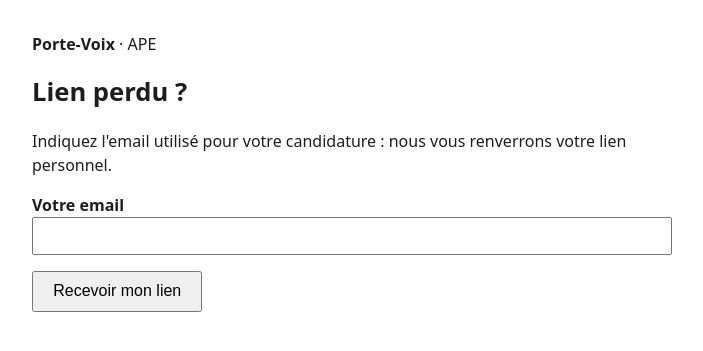
After one commit to ape-frisonroche/portevoix, a Django app: page /lien-perdu/ in a window 1280 px wide. The commit adds this page. Shown: the top 351 px of the page, without its empty margins (288-991 px from the left). Run offline with Django 5.2, Linux system fonts and the light colour scheme; parts of the project's set-up code (start-up, migrations or seed data) failed here and were passed over.

Commit message:
Add lost link page to resend a parent's personal link

```diff
--- a/representants/templates/representants/candidature.html
+++ b/representants/templates/representants/candidature.html
@@ -4,6 +4,7 @@
 <p>Candidatez pour la classe de votre enfant. Avant la rentrée, indiquez seulement son niveau :
 vous recevrez un lien pour préciser la classe à la rentrée.
 Plusieurs enfants ? Ajoutez les autres depuis votre espace personnel (lien reçu par email).</p>
+<p>Déjà candidat ? <a href="{% url 'lien_perdu' %}">Retrouver mon lien personnel</a></p>
 <form method="post">
   {% csrf_token %}
   {{ form.as_p }}
--- a/representants/templates/representants/lien_invalide.html
+++ b/representants/templates/representants/lien_invalide.html
@@ -1,5 +1,5 @@
 {% extends "representants/base.html" %}
 {% block contenu %}
 <h1>Lien invalide ou expiré</h1>
-<p><a href="{% url 'candidature' %}">Refaites une candidature</a> pour recevoir un nouveau lien.</p>
+<p><a href="{% url 'lien_perdu' %}">Recevoir à nouveau mon lien</a> ou <a href="{% url 'candidature' %}">faire une candidature</a>.</p>
 {% endblock %}
--- /dev/null
+++ b/representants/templates/representants/lien_perdu.html
@@ -0,0 +1,16 @@
+{% extends "representants/base.html" %}
+{% block contenu %}
+<h1>Lien perdu ?</h1>
+{% if envoye %}
+<p>Si <strong>{{ email }}</strong> correspond à une candidature, un email contenant votre lien personnel vient d'y être envoyé.
+Pensez à vérifier vos indésirables.</p>
+{% else %}
+<p>Indiquez l'email utilisé pour votre candidature : nous vous renverrons votre lien personnel.</p>
+<form method="post">
+  {% csrf_token %}
+  <label for="email">Votre email</label>
+  <input type="email" id="email" name="email" required autocomplete="email">
+  <button type="submit">Recevoir mon lien</button>
+</form>
+{% endif %}
+{% endblock %}
--- a/representants/urls.py
+++ b/representants/urls.py
@@ -4,6 +4,7 @@ from . import views
 
 urlpatterns = [
     path("", views.candidature, name="candidature"),
+    path("lien-perdu/", views.lien_perdu, name="lien_perdu"),
     path("espace/<str:jeton>/", views.espace, name="espace"),
     path("espace/<str:jeton>/classe/", views.choisir_classe, name="choisir_classe"),
     path("espace/<str:jeton>/enfant/", views.ajouter_enfant, name="ajouter_enfant"),
--- a/representants/views.py
+++ b/representants/views.py
@@ -29,6 +29,18 @@ def candidature(request):
         return render(request, "representants/merci.html", {"email": parent.email})
     return render(request, "representants/candidature.html",
                   {"form": form, "contact": settings.CONTACT_RGPD})
+
+
+def lien_perdu(request):
+    """Renvoie le lien de l'espace. Même réponse que l'email soit connu ou non."""
+    email = request.POST.get("email", "").strip()
+    if request.method == "POST" and email:
+        # ponytail: pas de limite d'envois, comme le formulaire de candidature ; à ajouter en cas d'abus
+        parent = Parent.objects.filter(email__iexact=email).first()
+        if parent:
+            services.envoyer(parent, "Votre lien personnel", "lien")
+        return render(request, "representants/lien_perdu.html", {"email": email, "envoye": True})
+    return render(request, "representants/lien_perdu.html")
 
 
 def _ajouter_enfant(parent, d):
```
Also changed, not shown: representants/templates/representants/emails/lien.txt (added, +11 -0 lines), representants/tests.py (+9 -0 lines).
